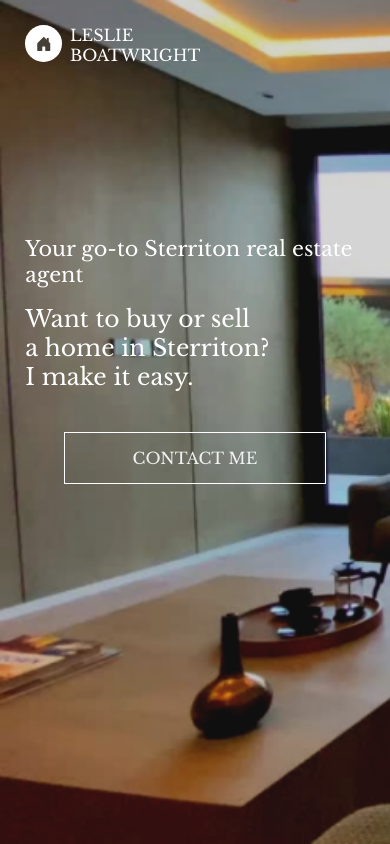
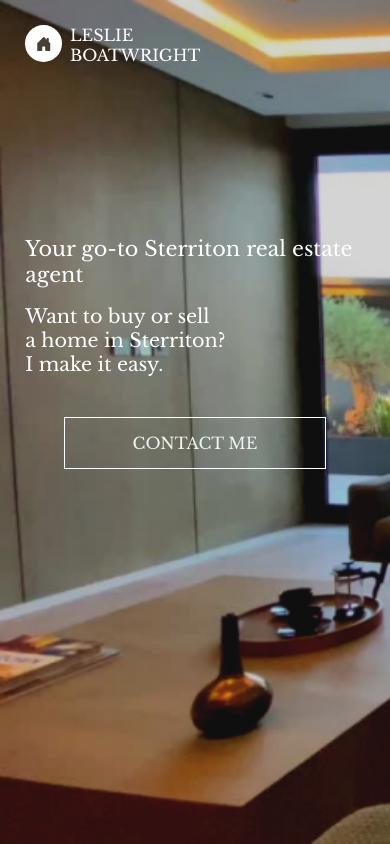
Before and after one commit to GhassanAbuKhaled/leslieBoatwright, a plain HTML site: page index.html in a window 390 px wide. Drawn offline with nearby package versions, Linux system fonts and the light colour scheme.

Commit message:
first commit

```diff
--- a/style.css
+++ b/style.css
@@ -187,7 +187,7 @@ section {
     font-family: var(--ff-DMSans);
 }
 .fs-lg{
-    font-size: clamp(1.2rem, 6vw, var(--fs-primary-heading))
+    font-size: clamp(1.2rem, 4vw, var(--fs-primary-heading))
 
 }
 .fs-900{
```
